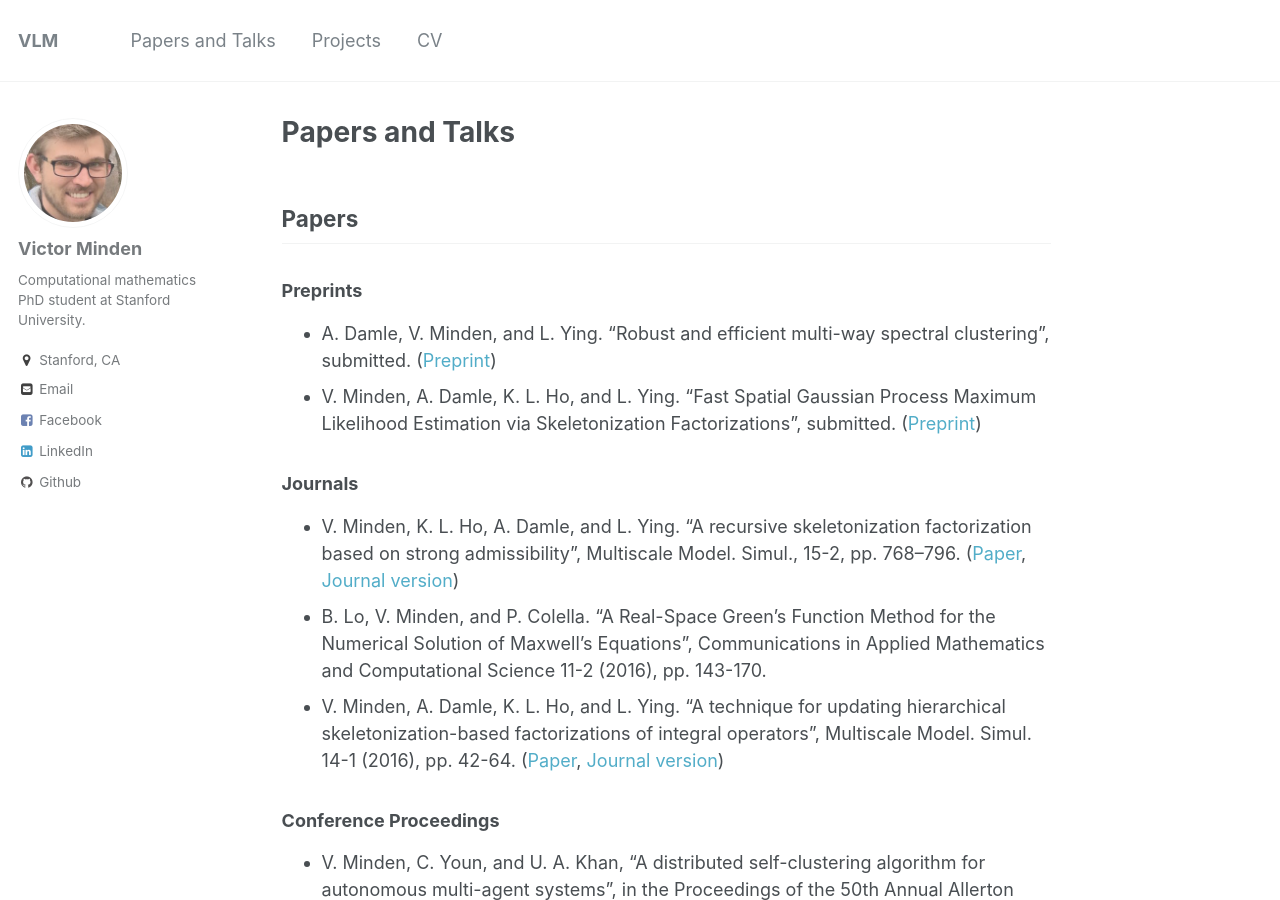
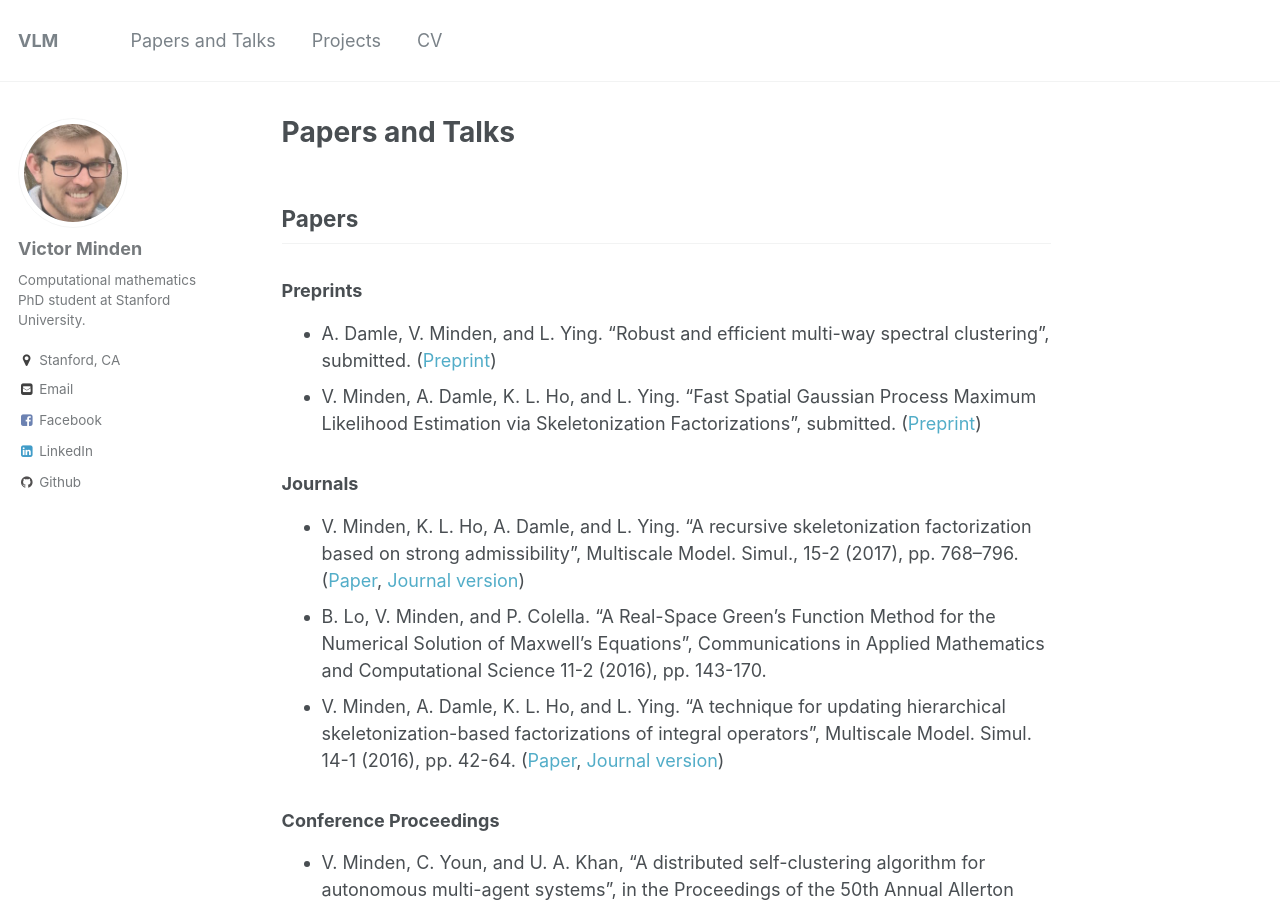
Before and after one commit to victorminden/victorminden.github.io, a Jekyll site: the page built from _pages/papers.md, in a window 1280 px wide and 900 px high. Built offline with Jekyll 4.4.1, drawn with Linux system fonts in a browser that asks for light colours.

Commit message:
forgot date

```diff
--- a/_pages/papers.md
+++ b/_pages/papers.md
@@ -14,7 +14,7 @@ permalink: /papers.html
 - V. Minden, A. Damle, K. L. Ho, and L. Ying.  "Fast Spatial Gaussian Process Maximum Likelihood Estimation via Skeletonization Factorizations", submitted. ([Preprint](https://arxiv.org/abs/1603.08057))
 
 ### Journals
-- V. Minden, K. L. Ho, A. Damle, and L. Ying.  "A recursive skeletonization factorization based on strong admissibility", Multiscale Model. Simul., 15-2, pp. 768–796. ([Paper](docs/rss.pdf), [Journal version](http://dx.doi.org/10.1137/16M1095949))
+- V. Minden, K. L. Ho, A. Damle, and L. Ying.  "A recursive skeletonization factorization based on strong admissibility", Multiscale Model. Simul., 15-2 (2017), pp. 768–796. ([Paper](docs/rss.pdf), [Journal version](http://dx.doi.org/10.1137/16M1095949))
 - B. Lo, V. Minden, and P. Colella. "A Real-Space Green's Function Method for the Numerical Solution of Maxwell's Equations", Communications in Applied Mathematics and Computational Science 11-2 (2016), pp. 143-170.
 - V. Minden, A. Damle, K. L. Ho, and L. Ying. "A technique for updating hierarchical skeletonization-based factorizations of integral operators", Multiscale Model. Simul. 14-1 (2016), pp. 42-64. ([Paper](docs/updating.pdf), [Journal version](http://dx.doi.org/10.1137/15M1024500))
 
```
